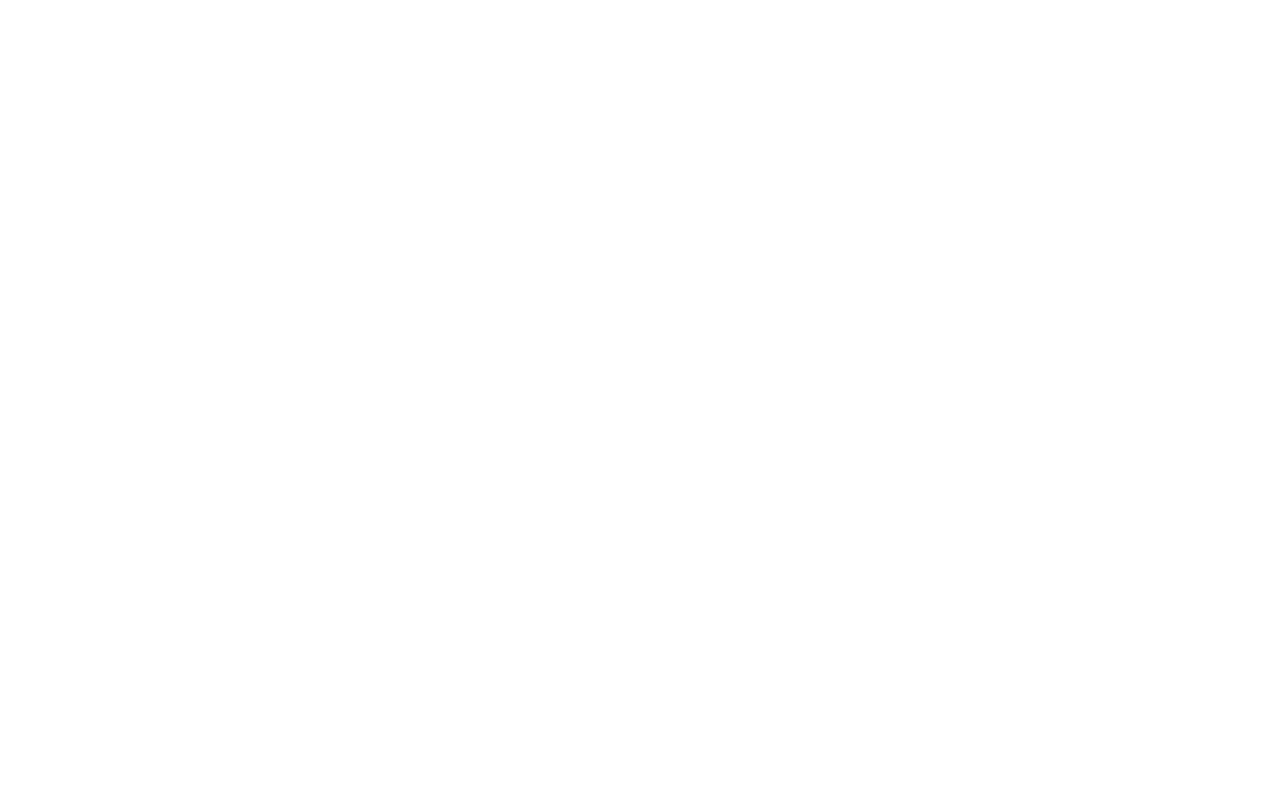
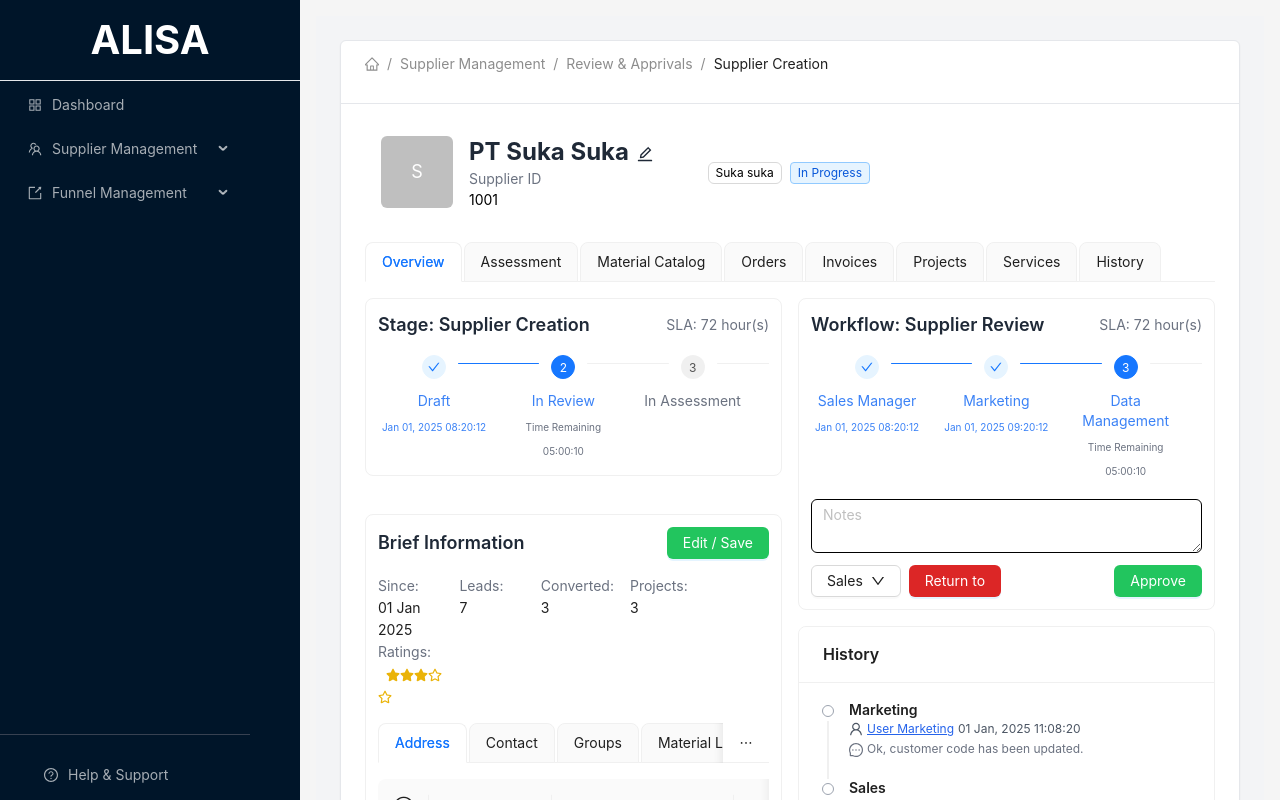
Before and after one commit to jayamiko/Supplier-Management-Dashboard, a React (Create React App) app: page /supplier-management/review-approvals/1 in a window 1280 px wide. Before the commit this address had no page. Shown: the top 800 px of the page. Built offline with nearby package versions, Linux system fonts and the light colour scheme.

Commit message:
FIX: Fix dynamic route detail page

```diff
--- a/src/App.js
+++ b/src/App.js
@@ -20,7 +20,7 @@
           element={<SupplierList />}
         />
         <Route
-          path="supplier-management/review-approval"
+          path="supplier-management/review-approvals"
           element={<ReviewAndApproval />}
         />
         <Route
@@ -34,7 +34,7 @@
           element={<SupplierDetailManagementPage />}
         />
         <Route
-          path="supplier-management/review-approval/:id"
+          path="supplier-management/review-approvals/:id"
           element={<ReviewDetailManagementPage />}
         />
       </Route>
--- a/src/components/molecules/ReviewDetailHeader.js
+++ b/src/components/molecules/ReviewDetailHeader.js
@@ -1,8 +1,9 @@
 import { EditOutlined } from "@ant-design/icons";
 import AtomAvatar from "../atoms/AtomAvatar";
 import AtomBadge from "../atoms/AtomBadge";
+import StatusTag from "../atoms/StatusTag";
 
-const ReviewDetailHeader = ({ name, supplierID, status }) => (
+const ReviewDetailHeader = ({ data }) => (
   <div className="flex items-start gap-4 p-4">
     <div className="flex-none">
       <AtomAvatar size={72} shape="square" />
@@ -11,18 +12,16 @@
       <div className="flex items-center gap-4">
         <div>
           <h1 className="text-2xl font-bold text-gray-800">
-            {name}
+            {data?.customerName}
             <EditOutlined className="ml-2 text-base" />
           </h1>
           <div className="text-gray-500">Supplier ID</div>
-          <div className="text-black">{supplierID}</div>
+          <div className="text-black">{data?.customerID}</div>
         </div>
         <div className="flex flex-row ml-auto">
-          <AtomBadge color="white">Setroom</AtomBadge>
+          <AtomBadge color="white">{data?.nickName}</AtomBadge>
           <br />
-          <AtomBadge color={status === "Active" ? "green" : "orange"}>
-            {status}
-          </AtomBadge>
+          {data.status && <StatusTag status={data.status} />}
         </div>
       </div>
     </div>
--- a/src/components/molecules/SupplierDetailHeader.js
+++ b/src/components/molecules/SupplierDetailHeader.js
@@ -1,7 +1,8 @@
 import AtomAvatar from "../atoms/AtomAvatar";
 import AtomBadge from "../atoms/AtomBadge";
+import StatusTag from "../atoms/StatusTag";
 
-const SupplierDetailHeader = ({ name, address, status }) => (
+const SupplierDetailHeader = ({ data }) => (
   <div className="flex items-start gap-4 p-4">
     <div className="flex-none">
       <AtomAvatar size={72} shape="square" />
@@ -9,15 +10,13 @@
     <div className="w-1/2">
       <div className="flex items-center gap-4">
         <div>
-          <h1 className="text-2xl font-bold text-gray-800">{name}</h1>
-          <div className="text-gray-500">{address}</div>
+          <h1 className="text-2xl font-bold text-gray-800">{data?.name}</h1>
+          <div className="text-gray-500">{data?.address}</div>
         </div>
         <div className="flex flex-col ml-auto">
-          <AtomBadge color={status === "Active" ? "green" : "orange"}>
-            {status}
-          </AtomBadge>
+          {data.status && <StatusTag status={data.status} />}
           <br />
-          <AtomBadge color="white">Setroom</AtomBadge>
+          <AtomBadge color="white">{data?.nickName}</AtomBadge>
         </div>
       </div>
     </div>
--- a/src/components/organisms/ReviewAndApproval.js
+++ b/src/components/organisms/ReviewAndApproval.js
@@ -39,7 +39,7 @@
         columns={reviewApprovalColumn}
         data={reviewApprovalData}
         onRowClick={(record) =>
-          navigate(`/supplier-management/review-approval/${record.id}`)
+          navigate(`/supplier-management/review-approvals/${record.id}`)
         }
       />
     </div>
--- a/src/components/pages/ReviewDetailManagementPage.js
+++ b/src/components/pages/ReviewDetailManagementPage.js
@@ -20,10 +20,18 @@
 import DynamicTabs from "../molecules/DynamicTabs";
 import { renderStars } from "../../helpers/renderStars";
 import HistoryTimeline from "../organisms/HistoryTimeline";
-import { historyTimelineData } from "../../data/reviewApprovals";
+import {
+  historyTimelineData,
+  reviewApprovalData,
+} from "../../data/reviewApprovals";
+import { useParams } from "react-router-dom";
 
 export default function ReviewDetailManagementPage() {
+  const { id } = useParams();
+
   const [activeTab, setActiveTab] = useState("overview");
+
+  const detail = reviewApprovalData?.filter((data) => data.id == id)[0];
 
   const stats = [
     { label: "Since:", value: "01 Jan 2025" },
@@ -43,19 +51,15 @@
               { label: "Supplier Management", path: "/" },
               {
                 label: "Review & Apprivals",
-                path: "supplier-management/review-approvals",
+                path: "/supplier-management/review-approvals",
               },
-              { label: "Supplier Detail" },
+              { label: detail?.processName },
             ]}
           />
         </div>
 
         <div className="px-6 py-4">
-          <ReviewDetailHeader
-            name="PT Setroom Indonesia"
-            supplierID={61000012}
-            status="Active"
-          />
+          <ReviewDetailHeader data={detail} />
         </div>
 
         <div className="px-6 pb-6">
--- a/src/components/pages/SupplierDetailManagementPage.js
+++ b/src/components/pages/SupplierDetailManagementPage.js
@@ -17,12 +17,19 @@
 import SearchInput from "../atoms/SearchInput";
 import DataTable from "../molecules/DataTable";
 import { supplierDetailMaterialCatalogColumns } from "../../constants/columns";
-import { supplierDetailMaterialCatalogData } from "../../data/supplier";
+import {
+  supplierData,
+  supplierDetailMaterialCatalogData,
+} from "../../data/supplier";
 import MaterialCatalogActions from "../molecules/MaterialCatalogActions";
+import { useParams } from "react-router-dom";
 
 export default function SupplierDetailManagementPage() {
+  const { id } = useParams();
   const [activeTab, setActiveTab] = useState("overview");
   const [stage, setStage] = useState(0);
+
+  const detail = supplierData?.filter((data) => data.id == id)[0];
 
   const outstandingItems = [
     {
@@ -62,10 +69,10 @@
           <Breadcrumbs
             items={[
               { label: <HomeOutlined />, path: "/" },
-              { label: "Supplier Management", path: "/" },
+              { label: "Supplier Management", path: "/supplier-management" },
               {
                 label: "Supplier List",
-                path: "supplier-management/supplier-list",
+                path: "/supplier-management/supplier-list",
               },
               { label: "Supplier Detail" },
             ]}
@@ -85,11 +92,7 @@
         </div>
 
         <div className="px-6 py-4">
-          <SupplierDetailHeader
-            name="PT Setroom Indonesia"
-            address="Fatmawati Raya St, 33 · Jakarta Selatan"
-            status="Active"
-          />
+          <SupplierDetailHeader data={detail} />
         </div>
 
         <div className="px-6 pb-6">
--- a/src/constants/columns.js
+++ b/src/constants/columns.js
@@ -31,7 +31,7 @@
   { title: "Stage / Flow", dataIndex: "flow" },
   {
     title: "Status",
-    dataIndex: "status",
+    dataIndex: "statusInfo",
   },
 ];
 
--- a/src/constants/menuItems.js
+++ b/src/constants/menuItems.js
@@ -19,7 +19,7 @@
       { key: "supplier-management/supplier-dashboard", label: "Dashboard" },
       { key: "supplier-management/supplier-list", label: "Supplier List" },
       {
-        key: "supplier-management/review-approval",
+        key: "supplier-management/review-approvals",
         label: "Review & Approvals",
       },
       { key: "supplier-management/configurations", label: "Configurations" },
--- a/src/data/reviewApprovals.js
+++ b/src/data/reviewApprovals.js
@@ -4,24 +4,30 @@
     processName: "Supplier Creation",
     customerID: 1001,
     customerName: "PT Suka Suka",
+    nickName: "Suka suka",
     flow: "01-02-03-05",
-    status: "02 Procurement",
+    statusInfo: "02 Procurement",
+    status: "In Progress",
   },
   {
     id: 2,
     processName: "Supplier Assessment",
     customerID: 1001,
     customerName: "PT Suka Suka",
+    nickName: "Suka suka",
     flow: "06/04/02",
-    status: "2 of 3",
+    statusInfo: "2 of 3",
+    status: "Active",
   },
   {
     id: 3,
     processName: "Block / Unblock Supplier",
     customerID: 1002,
     customerName: "PT Angin Ribut",
+    nickName: "Suka suka",
     flow: "01-04-06",
-    status: "04 Accounting",
+    statusInfo: "04 Accounting",
+    status: "Blocked",
   },
 ];
 
--- a/src/data/supplier.js
+++ b/src/data/supplier.js
@@ -6,6 +6,7 @@
     key: 1,
     id: 1,
     name: "PT Setroom Indonesia",
+    nickName: "Setroom",
     address: "Jakarta, Indonesia",
     contact: "Albert Einstein",
     status: "Active",
@@ -14,6 +15,7 @@
     key: 2,
     id: 2,
     name: "PT Suka Suka",
+    nickName: "Suka suka",
     address: "Bandung, Indonesia",
     contact: "James Lee",
     status: "In Progress",
@@ -22,6 +24,7 @@
     key: 3,
     id: 3,
     name: "PT Angin Ribut",
+    nickName: "Angin ribut",
     address: "Denpasar, Indonesia",
     contact: "Maria Chen",
     status: "Blocked",
```
